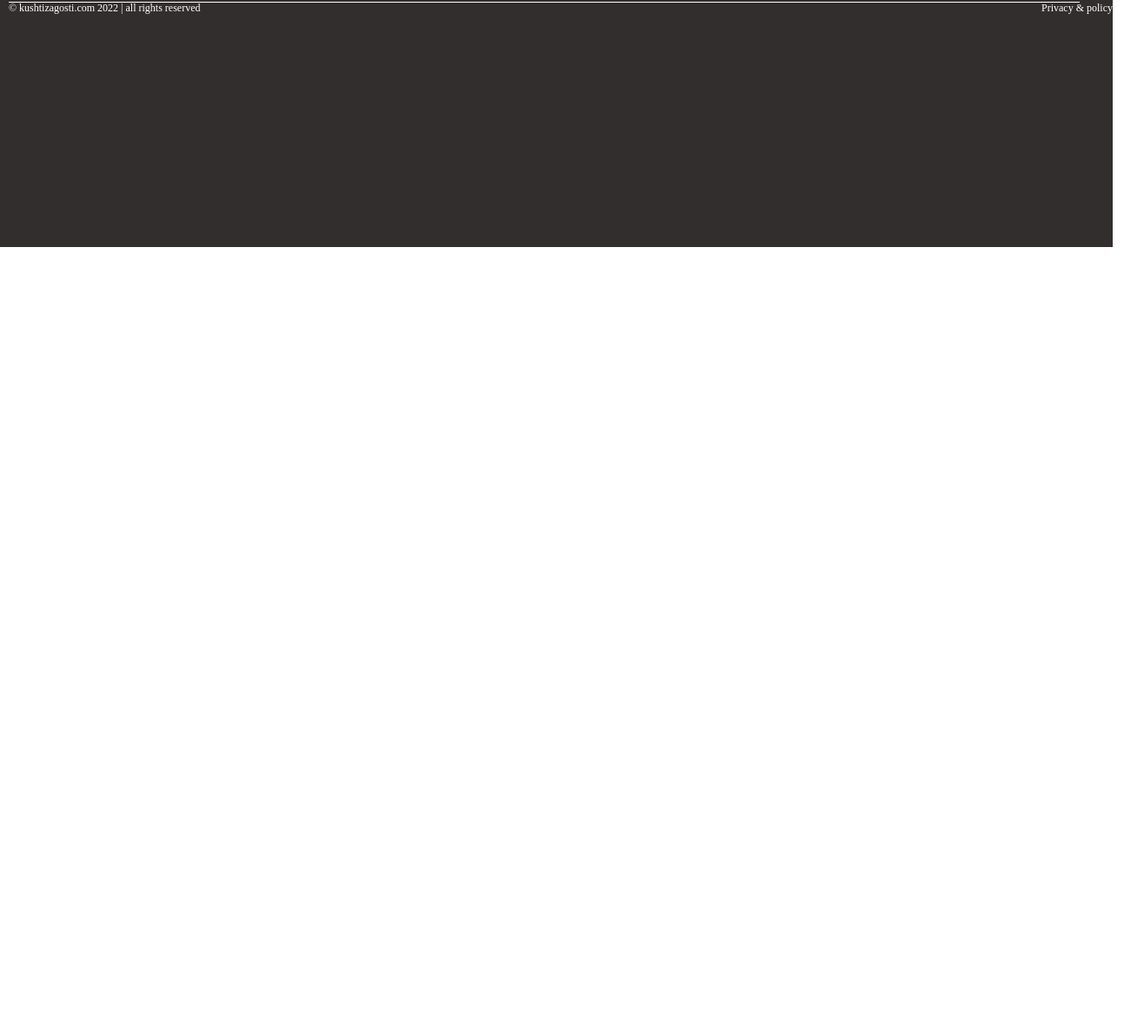
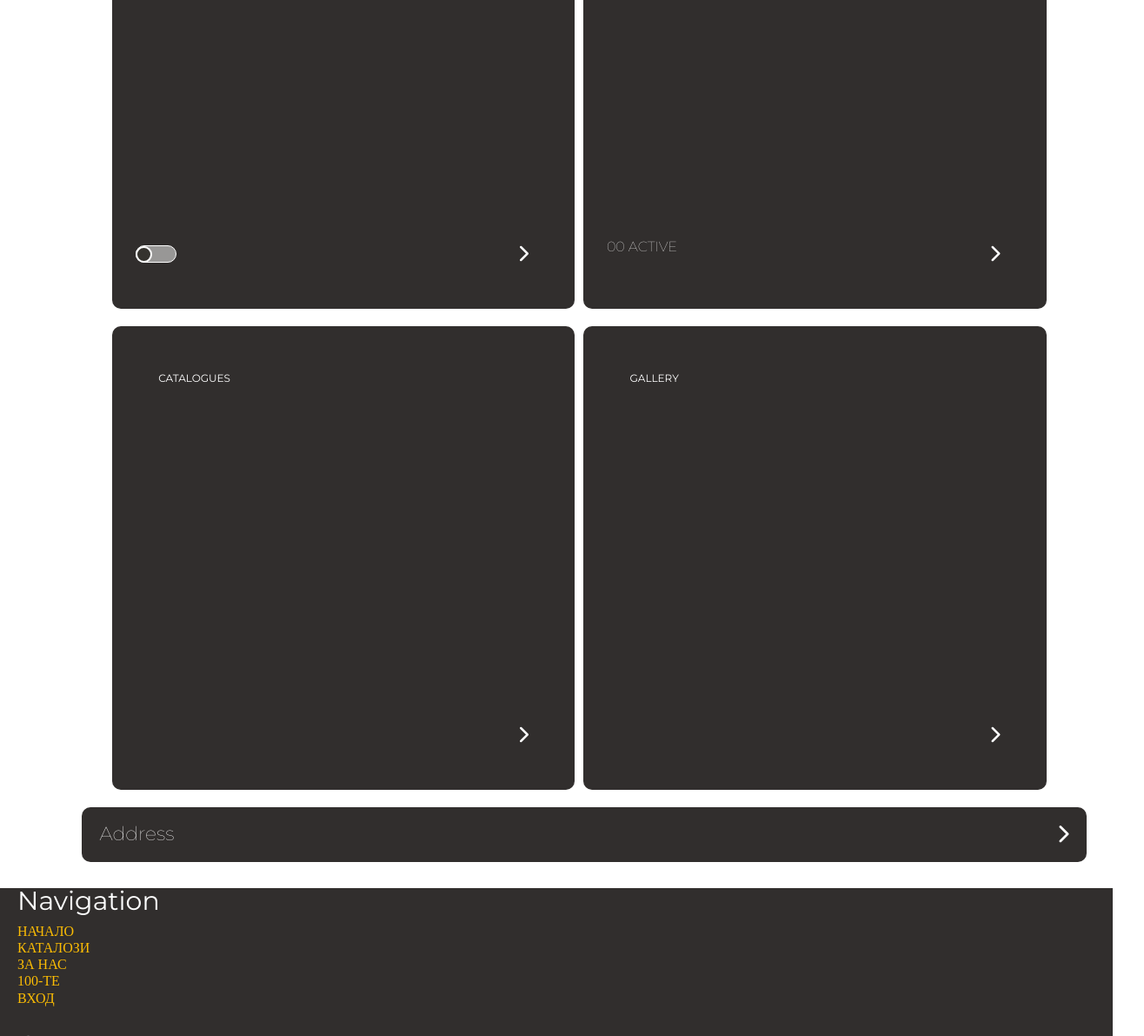
Before and after one commit to terminator2609/KushtaZaGostiV3, a website built with Parcel: page myAdministration.html in a window 1280 px wide. Shown: the part 1287-2478 px from the top of the page at 87% size, 1316 px wide, since content can reach past the window. Before the commit the page ends 1571 px from the top, so only its background shows below. Built offline with nearby package versions, Linux system fonts and the light colour scheme; a web font is replaced by a local one.

Commit message:
.......................

```diff
--- a/myAdministration.html
+++ b/myAdministration.html
@@ -179,7 +179,7 @@
                         <li>
                             <p>promotion</p>
                             <p><i class="fa-solid fa-chevron-right"></i></p>
-                            <p><input type="checkbox" name="" id=""></p>
+                            <p><i class="radio-checker"></i></p>
 
                         </li>
                         <li>
@@ -189,6 +189,25 @@
                         </li>
                     </ul>
                 </div>
+
+                <div>
+                    <ul>
+                        <li>
+                            <p>catalogues</p>
+                            <p><i class="fa-solid fa-chevron-right"></i></p>
+                        </li>
+                        <li>
+                            <p>gallery</p>
+                            <p><i class="fa-solid fa-chevron-right"></i></p>
+                        </li>
+                    </ul>
+                </div>
+
+                <div>
+                    <p>Address</p>
+                    <p><i class="fa-solid fa-chevron-right"></i></p>
+                </div>
+
             </article>
         </section>
 
--- a/public/styles/myAdminitration.css
+++ b/public/styles/myAdminitration.css
@@ -233,7 +233,7 @@ main {
 .categories .object-boxes {
     display: flex;
     flex-direction: column;
-    width: 100%;
+    width: 95%;
     gap: 20px;
 }
 
@@ -255,7 +255,7 @@ main {
     border-radius: 10px;
     color: #ffffff;
     font-family: 'Montserrat';
-    padding: 77px;
+    padding: 24%;
     position: relative;
     text-transform: uppercase;
 }
@@ -277,17 +277,16 @@ main {
 .categories .object-boxes div:nth-of-type(1)>ul li p:nth-of-type(3) {
     font-family: 'Montserrat';
     font-weight: 100;
-    bottom: 10%;
+    bottom: 12%;
     position: absolute;
     left: 5%;
-    font-size: 23px;
+    font-size: 18px;
 }
-
 
 .categories .object-boxes div:nth-of-type(2)>ul {
     display: flex;
     gap: 10px;
-    width: 100%;
+    width: 96%;
     height: 100%;
     margin-left: 3%;
 }
@@ -297,7 +296,7 @@ main {
     border-radius: 10px;
     color: #ffffff;
     font-family: 'Montserrat';
-    padding: 77px;
+    padding: 24%;
     position: relative;
     text-transform: uppercase;
 }
@@ -319,23 +318,96 @@ main {
 .categories .object-boxes div:nth-of-type(2)>ul li:nth-of-type(2) p:nth-of-type(3) {
     font-family: 'Montserrat';
     font-weight: 100;
-    bottom: 10%;
+    bottom: 12%;
     position: absolute;
-    left: 10%;
-    font-size: 18px;
+    left: 5%;
+    font-size: 16px;
 }
 
 .categories .object-boxes div:nth-of-type(2)>ul li:nth-of-type(1) p:nth-of-type(3) {
     position: absolute;
-    right: 3%;
-    top: 6%;
     border: 1px solid #ffffff;
-    padding: 5px 20px;
     border-top-left-radius: 10px;
     border-top-right-radius: 10px;
     border-bottom-left-radius: 10px;
     border-bottom-right-radius: 10px;
+    left: 5%;
+    bottom: 10%;
+    width: 45px;
+    background-color: rgb(255, 255, 255, 0.5);
+    height: 18px;
 }
+
+.radio-checker {
+    width: 15px;
+    height: 15px;
+    border-radius: 15px;
+    top: 0px;
+    left: -1px;
+    position: relative;
+    background-color: #35332e;
+    content: '';
+    display: inline-block;
+    visibility: visible;
+    border: 2px solid white;
+}
+
+.radio-checker:hover {
+    position: absolute;
+    left: 26px;
+    background-color: white;
+}
+
+.categories .object-boxes div:nth-of-type(2)>ul li:nth-of-type(1) p:nth-of-type(3):hover {
+    background-color: #77b800;
+}
+
+
+.categories .object-boxes div:nth-of-type(3)>ul {
+    display: flex;
+    gap: 10px;
+    width: 96%;
+    height: 100%;
+    margin-left: 3%;
+}
+
+.categories .object-boxes div:nth-of-type(3)>ul li {
+    background-color: #312e2d;
+    border-radius: 10px;
+    color: #ffffff;
+    font-family: 'Montserrat';
+    padding: 24%;
+    position: relative;
+    text-transform: uppercase;
+}
+
+.categories .object-boxes div:nth-of-type(3)>ul li p:nth-of-type(1) {
+    position: absolute;
+    left: 10%;
+    font-size: 12px;
+    top: 10%;
+}
+
+.categories .object-boxes div:nth-of-type(3)>ul li p:nth-of-type(2) {
+    font-size: 20px;
+    position: absolute;
+    bottom: 10%;
+    right: 10%;
+}
+
+.categories .object-boxes div:nth-of-type(4) {
+    background-color: #312e2d;
+    padding: 20px;
+    border-radius: 10px;
+    color: white;
+    font-family: Montserrat;
+    font-weight: 100;
+    font-size: 22px;
+    display: flex;
+    align-items: center;
+    justify-content: space-between;
+}
+
 
 
 /* ---------------------------------------------section.general-info-villa------------------------------------------------- */
```
